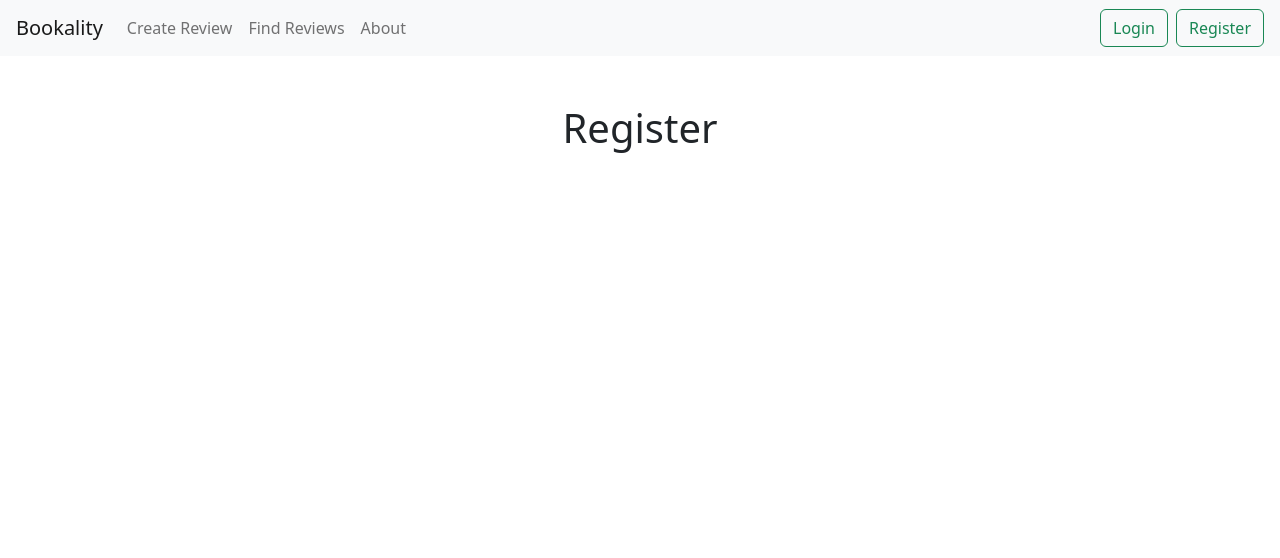
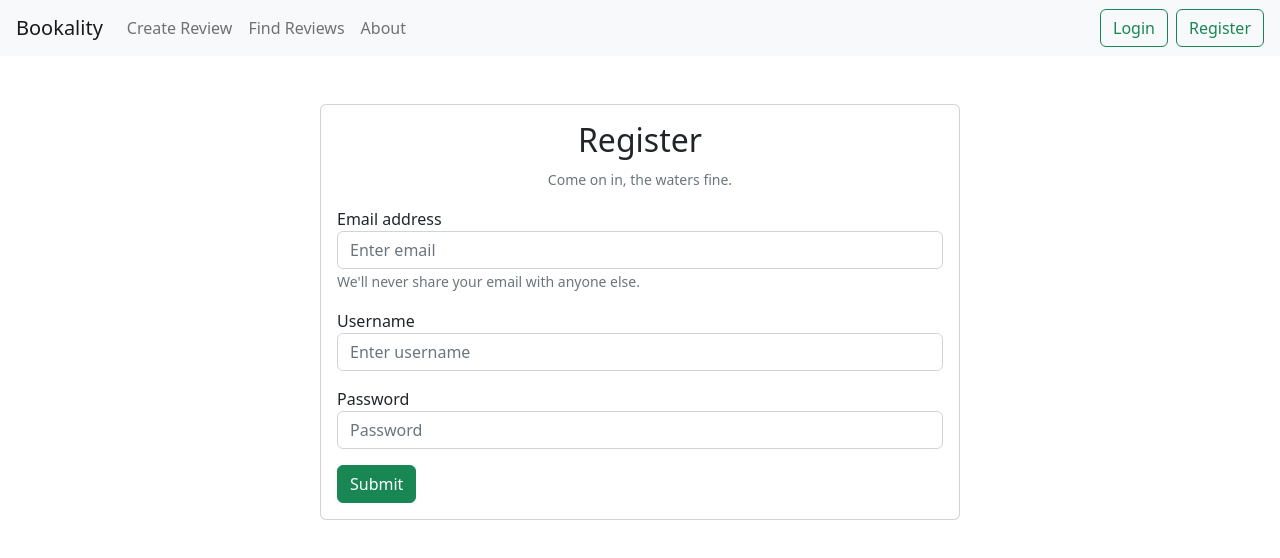
Before and after one commit to bretelphick/Bookality, a React (Create React App) app in the folder client/: page /register in a window 1280 px wide. Shown: the top 558 px of the page. Built offline with nearby package versions, Linux system fonts and the light colour scheme.

Commit message:
Created login and register forms

```diff
--- a/client/package.json
+++ b/client/package.json
@@ -10,7 +10,7 @@
     "react": "^18.2.0",
     "react-dom": "^18.2.0",
     "react-router-dom": "^6.4.2",
-    "react-scripts": "^2.1.3",
+    "react-scripts": "^5.0.1",
     "web-vitals": "^2.1.4"
   },
   "scripts": {
--- a/client/src/Common/Login.js
+++ b/client/src/Common/Login.js
@@ -1,11 +1,41 @@
 import React from "react";
 
 function Login() {
-  return (
-    <div className="m-5 text-center">
-      <h1>Login</h1>
-    </div>
-  );
+	return (
+		<div className="mt-5">
+			<div className="card mx-auto w-50">
+				<div className="card-body">
+					<div className="text-center">
+						<h2>Login</h2>
+						<small className="text-muted">Welcome back.</small>
+					</div>
+					<form>
+						<div className="form-group mt-3">
+							<label for="exampleInputUsername1">Username</label>
+							<input
+								type="text"
+								className="form-control"
+								id="exampleInputUsername1"
+								placeholder="Enter username"
+							/>
+						</div>
+						<div className="form-group mt-3">
+							<label for="exampleInputPassword1">Password</label>
+							<input
+								type="password"
+								className="form-control"
+								id="exampleInputPassword1"
+								placeholder="Password"
+							/>
+						</div>
+						<button type="submit" className="btn btn-success mt-3">
+							Submit
+						</button>
+					</form>
+				</div>
+			</div>
+		</div>
+	);
 }
 
 export default Login;
--- a/client/src/Common/Register.js
+++ b/client/src/Common/Register.js
@@ -1,11 +1,54 @@
 import React from "react";
 
 function Register() {
-  return (
-    <div className="m-5 text-center">
-      <h1>Register</h1>
-    </div>
-  );
+	return (
+		<div className="mt-5">
+			<div className="card mx-auto w-50">
+				<div className="card-body">
+					<div className="text-center">
+						<h2>Register</h2>
+						<small className="text-muted">Come on in, the waters fine.</small>
+					</div>
+					<form>
+						<div class="form-group mt-3">
+							<label for="exampleInputEmail1">Email address</label>
+							<input
+								type="email"
+								class="form-control"
+								id="exampleInputEmail1"
+								aria-describedby="emailHelp"
+								placeholder="Enter email"
+							/>
+							<small id="emailHelp" class="form-text text-muted">
+								We'll never share your email with anyone else.
+							</small>
+						</div>
+						<div className="form-group mt-3">
+							<label for="exampleInputUsername1">Username</label>
+							<input
+								type="text"
+								className="form-control"
+								id="exampleInputUsername1"
+								placeholder="Enter username"
+							/>
+						</div>
+						<div className="form-group mt-3">
+							<label for="exampleInputPassword1">Password</label>
+							<input
+								type="password"
+								className="form-control"
+								id="exampleInputPassword1"
+								placeholder="Password"
+							/>
+						</div>
+						<button type="submit" className="btn btn-success mt-3">
+							Submit
+						</button>
+					</form>
+				</div>
+			</div>
+		</div>
+	);
 }
 
 export default Register;
```
Also changed, not shown: 1 other file (tests, documents, lock files or other folders).
